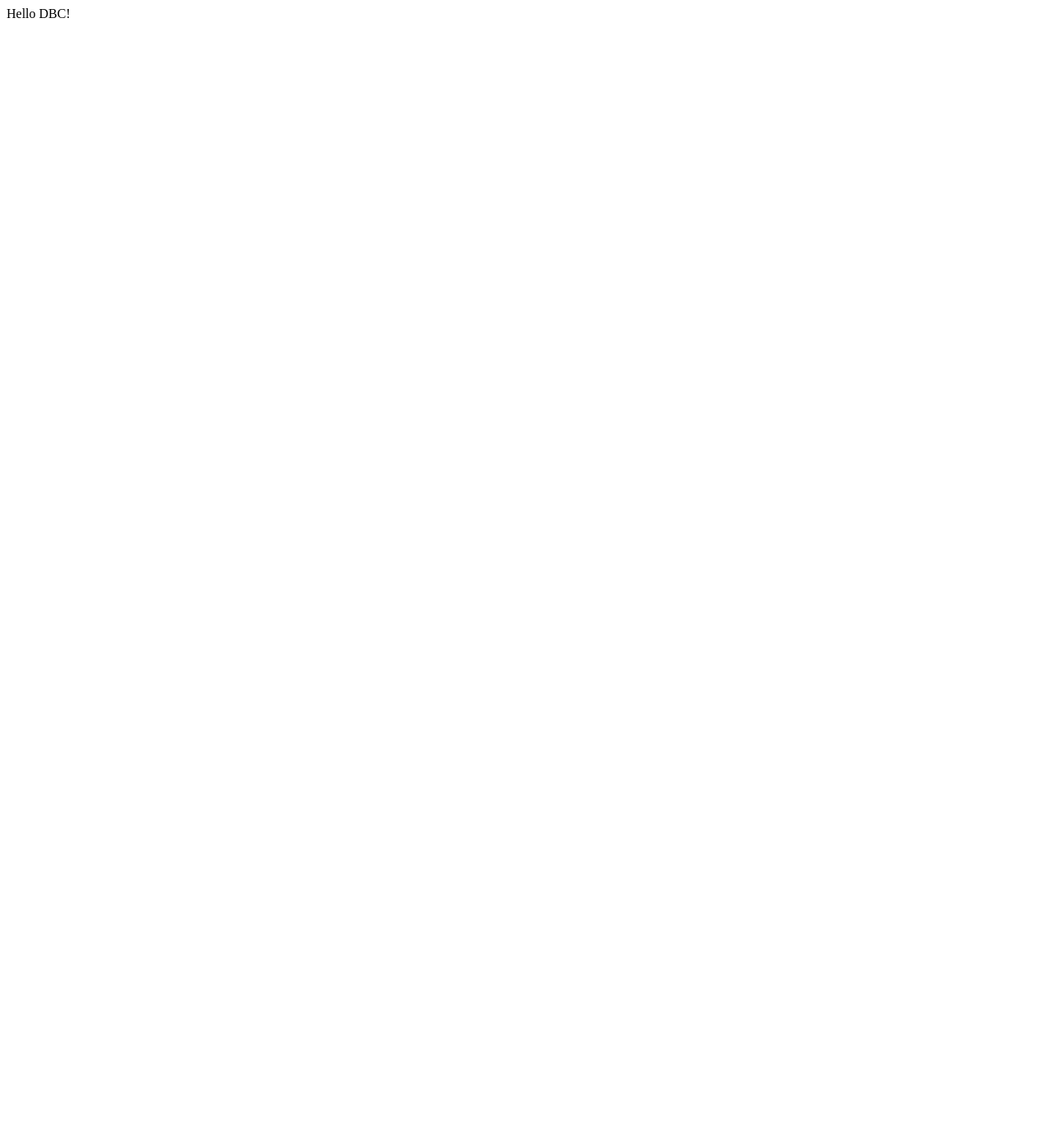
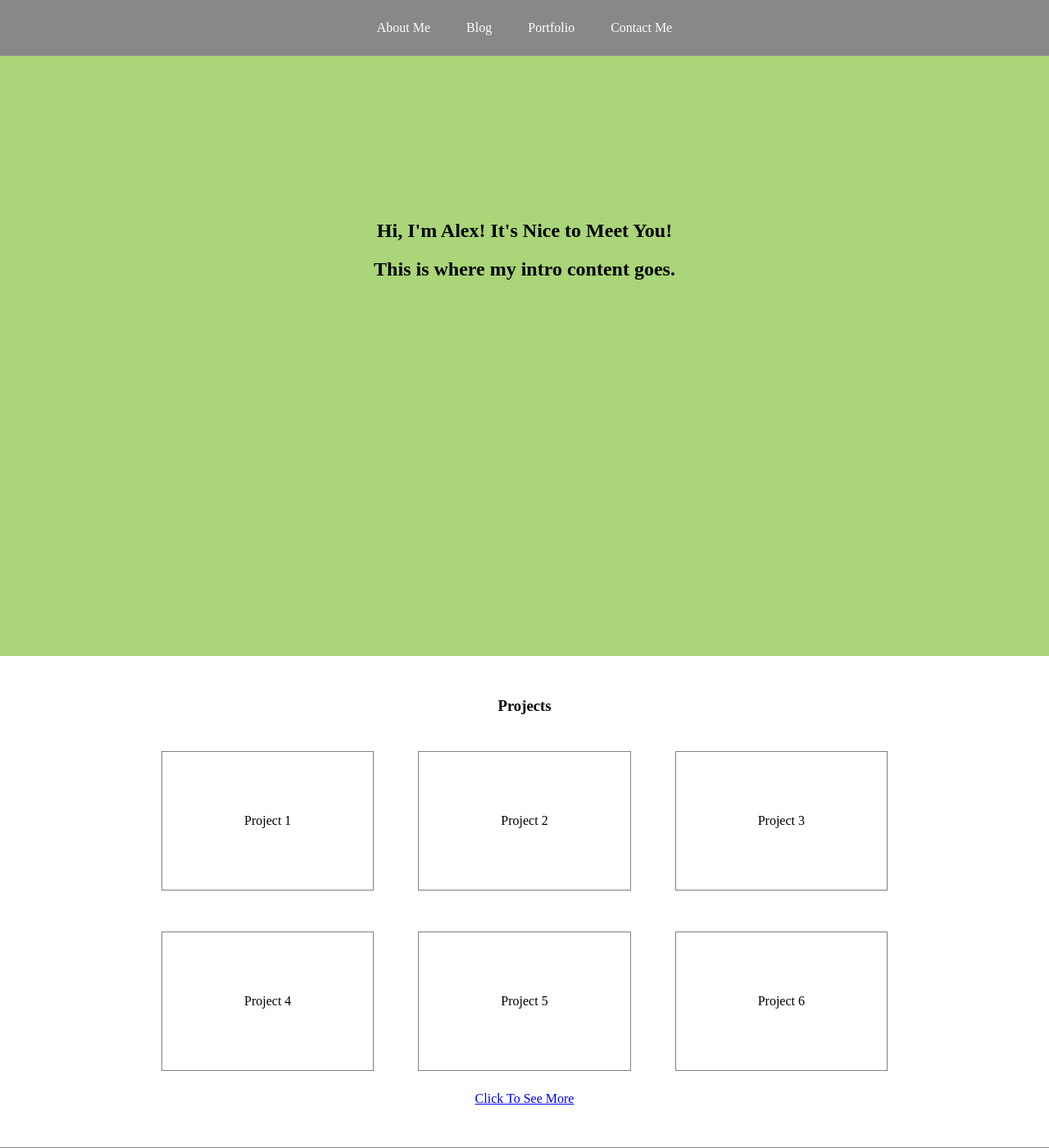
Before and after one commit to xanderchao/xanderhuang.github.io, a plain HTML site: page index.html in a window 1280 px wide. Shown: the top 1400 px of the page at 82% size. Before the commit the page ends 800 px from the top, so only its background shows below. Drawn offline with Linux system fonts and the light colour scheme.

Commit message:
add files and update index.html

```diff
--- a/index.html
+++ b/index.html
@@ -1,5 +1,47 @@
+<!DOCTYPE html>
 <html>
+	<head>
+		<title>Alexander Huang</title>
+		<meta charset="UTF-8">
+		<link rel="stylesheet" type="text/css" href="stylesheets/default.css">
+	</head>
   <body>
-      Hello DBC!
+  	<section id="landing">
+			<header>
+				<nav>
+					<a href="#">About Me</a>
+					<a href="blog/index.html">Blog</a>
+					<a href="#">Portfolio</a>
+					<a href="#">Contact Me</a>
+				</nav>
+			</header>
+
+			<h1>Hi, I'm Alex! It's Nice to Meet You!</h1>
+			<h2>This is where my intro content goes.</h2>
+  	</section>
+
+  	<section id="under-landing">
+
+  		<div id="projects">
+	  		<h3>Projects</h3>
+	  		<div>
+		  		<div class="port">Project 1</div>
+		  		<div class="port">Project 2</div>
+		  		<div class="port">Project 3</div>
+		  	</div>
+		  	<div>
+		  		<div class="port">Project 4</div>
+		  		<div class="port">Project 5</div>
+		  		<div class="port">Project 6</div>
+		  	</div>
+	  		<a href="#" style="display:block;">Click To See More</a>
+  		</div>
+
+  		<footer>
+	  		Copyright &copy; 2015
+  		</footer>
+
+  	</section>
+
   </body>
 </html>
--- /dev/null
+++ b/stylesheets/default.css
@@ -0,0 +1,79 @@
+body {
+	margin: 0;
+}
+
+nav {
+	text-align: center;
+	/*padding: 25px auto; */
+}
+
+nav a {
+	color: white;
+	padding: 20px;
+	text-decoration: none;
+}
+
+/*Blog Archive Nav*/
+header {
+	padding: 25px 0;
+	background-color: #888;
+}
+#archiveNav a {
+	color: black;
+}
+
+nav a:hover {
+	color: black;
+}
+
+#landing {
+    position:absolute;
+    width:100%;
+    height:100%;
+    background: #aad578;
+    /*background-image: url('../DBC-bg.jpg');*/
+    background-size: cover;
+    text-align: center;
+}
+
+#landing h1 {
+	margin-top: 200px;
+}
+
+#under-landing {
+	position:absolute;
+	width:100%;
+	top:100%;
+	height: 100px;
+	text-align: center;
+}
+
+#projects {
+	margin: 50px auto;
+}
+
+.port {
+/*	width: 250px;
+	height: 150px;*/
+	padding: 75px 100px;
+	border: 1px solid gray;
+	display: inline-block;
+	margin: 25px 25px;
+
+}
+
+footer {
+	text-align: center;
+	background-color: #888888;
+	color: white;
+	padding: 25px 0px;
+}
+
+section {
+	text-align: center;
+	height: 100%;
+}
+
+ul {
+	display: inline-block;
+}
```
Also changed, not shown: blog/blog-template.html (added, +28 -0 lines), blog/index.html (added, +28 -0 lines), blog/t1-git-blog.html (+1 -1 lines), blog/t2-css-design.html (added, +41 -0 lines), 1 other file.
